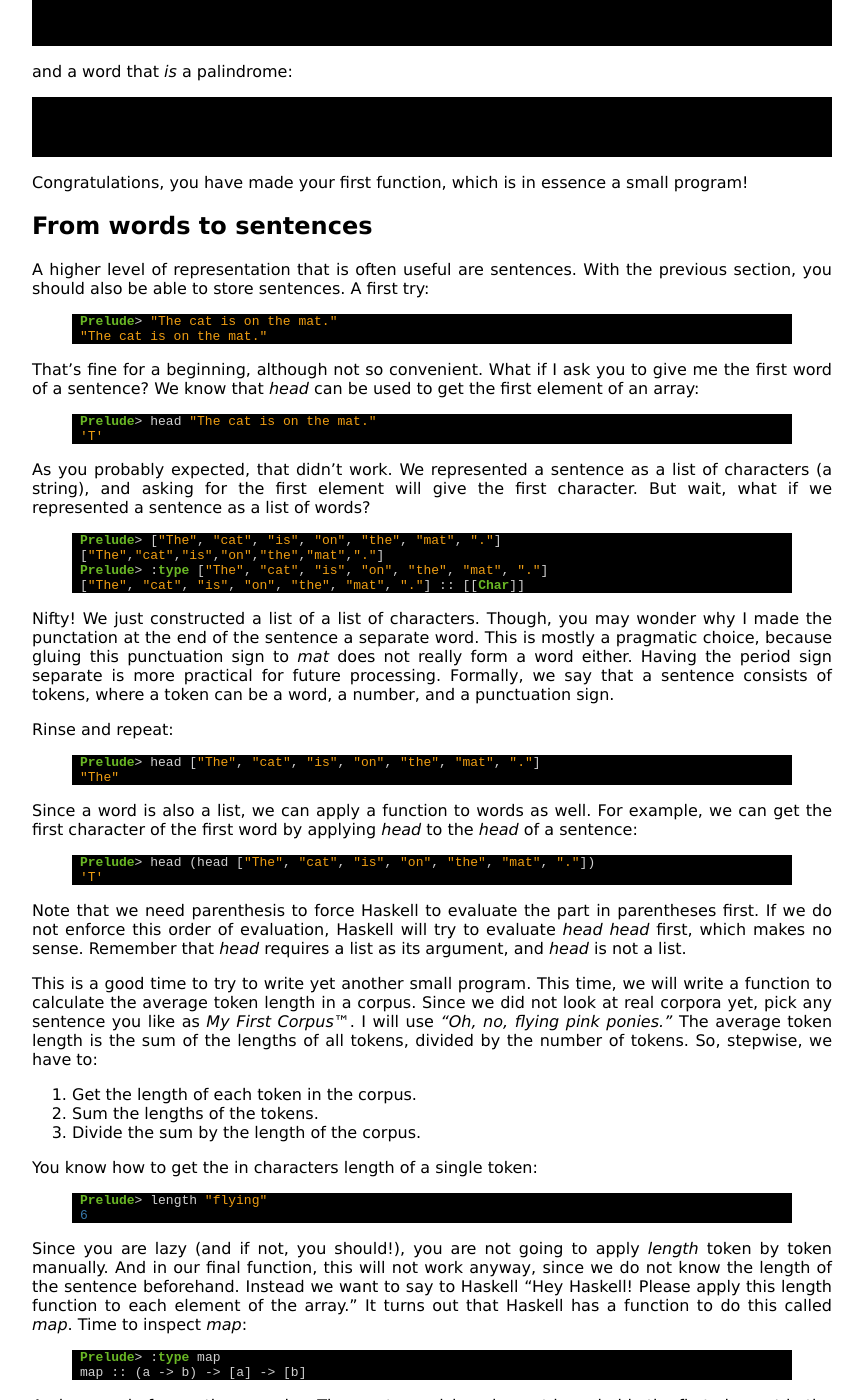
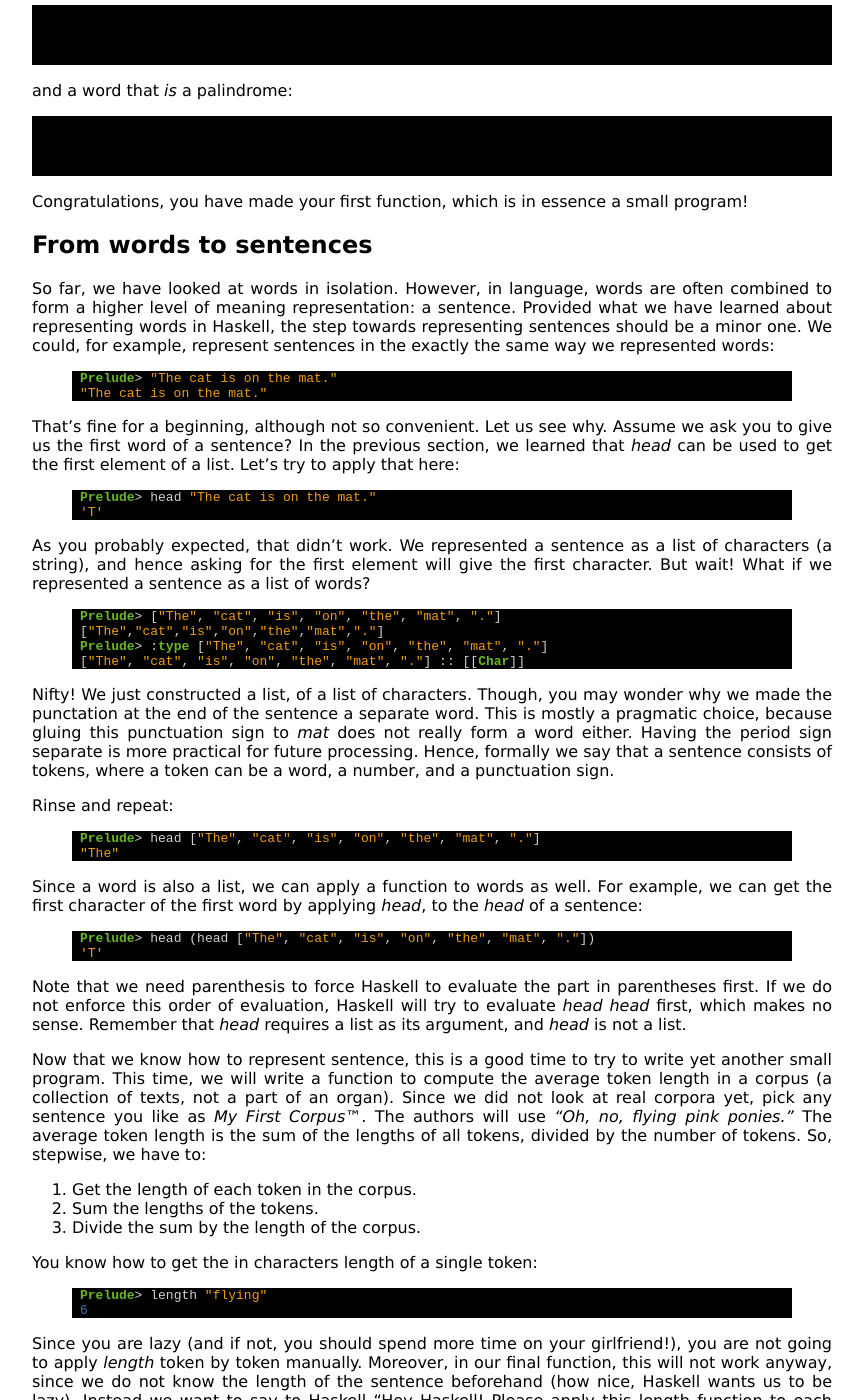
Before and after one commit to cskau/nlpwp, a Jekyll site: the page built from words.md, in a window 1280 px wide and 1400 px high, scrolled down 3246 px. Shown: the whole window, without its empty margins (208-1072 px from the left). Built offline with Jekyll 4.4.1, drawn with Linux system fonts in a browser that asks for light colours; some of the changed text lies outside the part shown.

Commit message:
Went over the section 'from words to sentences'

```diff
--- a/words.md
+++ b/words.md
@@ -95,10 +95,11 @@ Prelude> :t ['h','e','l','l','o']
 ['h','e','l','l','o'] :: [Char]
 {% endhighlight %}
 
-Its type is *[Char]*, which should be read as 'list of characters'. Of course,
-writing down words in this manner is not very convenient. Fortunately, as the
-second to last example already suggests, there is a more convenient notation:
-wrap the characters in double quotes:
+Its type is *[Char]*, which should be read as 'list of characters'. Such a
+list of characters is known as *a string* Of course, writing down words in
+this manner is not very convenient. Fortunately, as the second to last example
+already suggests, there is a more convenient notation: wrap the characters in
+double quotes:
 
 {% highlight haskell %}
 Prelude> "hello"
@@ -261,28 +262,31 @@ a small program!
 <a name="sentences"/>
 ## From words to sentences
 
-A higher level of representation that is often useful are sentences. With
-the previous section, you should also be able to store sentences. A first
-try:
+So far, we have looked at words in isolation. However, in language, words are
+often combined to form a higher level of meaning representation: a sentence.
+Provided what we have learned about representing words in Haskell, the step
+towards representing sentences should be a minor one. We could, for example,
+represent sentences in the exactly the same way we represented words:
 
 {% highlight haskell %}
 Prelude> "The cat is on the mat."
 "The cat is on the mat."
 {% endhighlight %}
 
-That's fine for a beginning, although not so convenient. What if I ask you
-to give me the first word of a sentence? We know that *head* can be used
-to get the first element of an array:
+That's fine for a beginning, although not so convenient. Let us see why.
+Assume we ask you to give us the first word of a sentence? In the previous
+section, we learned that *head* can be used to get the first element of
+a list. Let's try to apply that here:
 
 {% highlight haskell %}
 Prelude> head "The cat is on the mat."
 'T'
 {% endhighlight %}
 
-As you probably expected, that didn't work. We represented a sentence as
-a list of characters (a string), and asking for the first element will give
-the first character. But wait, what if we represented a sentence as a list
-of words?
+As you probably expected, that didn't work. We represented a sentence as a
+list of characters (a string), and hence asking for the first element will
+give the first character. But wait! What if we represented a sentence as a
+list of words?
 
 {% highlight haskell %}
 Prelude> ["The", "cat", "is", "on", "the", "mat", "."]
@@ -291,11 +295,11 @@ Prelude> :type ["The", "cat", "is", "on", "the", "mat", "."]
 ["The", "cat", "is", "on", "the", "mat", "."] :: [[Char]]
 {% endhighlight %}
 
-Nifty! We just constructed a list of a list of characters. Though, you may
-wonder why I made the punctation at the end of the sentence a separate word.
-This is mostly a pragmatic choice, because gluing this punctuation sign
-to *mat* does not really form a word either. Having the period sign separate
-is more practical for future processing. Formally, we say that a sentence
+Nifty! We just constructed a list, of a list of characters. Though, you may
+wonder why we made the punctation at the end of the sentence a separate word.
+This is mostly a pragmatic choice, because gluing this punctuation sign to
+*mat* does not really form a word either. Having the period sign separate is
+more practical for future processing. Hence, formally we say that a sentence
 consists of tokens, where a token can be a word, a number, and a punctuation
 sign.
 
@@ -307,8 +311,7 @@ Prelude> head ["The", "cat", "is", "on", "the", "mat", "."]
 {% endhighlight %}
 
 Since a word is also a list, we can apply a function to words as well. For
-example, we can get the first character of the first word by applying *head*
-to the *head* of a sentence:
+example, we can get the first character of the first word by applying *head*, to the *head* of a sentence:
 
 {% highlight haskell %}
 Prelude> head (head ["The", "cat", "is", "on", "the", "mat", "."])
@@ -320,12 +323,13 @@ parentheses first. If we do not enforce this order of evaluation, Haskell
 will try to evaluate *head head* first, which makes no sense. Remember that
 *head* requires a list as its argument, and *head* is not a list.
 
-This is a good time to try to write yet another small program. This time,
-we will write a function to calculate the average token length in a corpus.
-Since we did not look at real corpora yet, pick any sentence you like as
-*My First Corpus*™. I will use *"Oh, no, flying pink ponies."* The average
-token length is the sum of the lengths of all tokens, divided by the number
-of tokens. So, stepwise, we have to:
+Now that we know how to represent sentence, this is a good time to try to
+write yet another small program. This time, we will write a function to
+compute the average token length in a corpus (a collection of texts, not a
+part of an organ). Since we did not look at real corpora yet, pick any
+sentence you like as *My First Corpus*™. The authors will use *"Oh, no, flying
+pink ponies."* The average token length is the sum of the lengths of all
+tokens, divided by the number of tokens. So, stepwise, we have to:
 
 1. Get the length of each token in the corpus.
 2. Sum the lengths of the tokens.
@@ -338,11 +342,12 @@ Prelude> length "flying"
 6
 {% endhighlight %}
 
-Since you are lazy (and if not, you should!), you are not going to apply
-*length* token by token manually. And in our final function, this will not
-work anyway, since we do not know the length of the sentence beforehand.
-Instead we want to say to Haskell "Hey Haskell! Please apply this length
-function to each element of the array." It turns out that Haskell has a
+Since you are lazy (and if not, you should spend more time on your
+girlfriend!), you are not going to apply *length* token by token manually.
+Moreover, in our final function, this will not work anyway, since we do not
+know the length of the sentence beforehand (how nice, Haskell wants us to be
+lazy). Instead we want to say to Haskell "Hey Haskell! Please apply this
+length function to each element of the list." It turns out that Haskell has a
 function to do this called *map*. Time to inspect *map*:
 
 {% highlight haskell %}
@@ -356,7 +361,7 @@ we now see three types, *(a -> b)*, *[a]* and *[b]*. The latter is simple:
 this function takes two arguments, *(a -> b)* and *[a]*, and returns *[b]*.
 *(a -> b)* as the notation suggests, is a function taking an *a* and returning
 a *b*. So, *map* is actually a function that takes a function as its argument,
-or in functional programming-speak a *higher order* function.
+or in functional programming-speak: a *higher order* function.
 
 So, *map* is a function that takes a function that maps from *a* to *b*, takes
 a list of *a*s, and returns a list of *b*s. That looks a suspiciously lot like
@@ -365,43 +370,45 @@ length that takes a list and returns its length as an integer, and we want to
 have a list of integers representing the lengths. Looks like we have a winner!
 
 {% highlight haskell %}
-Prelude> map length ["Oh", ",", "no", ",", "flying", ",", "pink" ,"ponies"]
+Prelude> map length ["Oh", ",", "no", ",", "flying", ",", "pink", "ponies"]
 [2,1,2,1,6,1,4,6]
 {% endhighlight %}
 
-We have now completed out first step: we have the length of each token in the
-corpus. We now have to sum the lengths that we just retrieved. Fortunately,
-Haskell has a *sum* function:
+We have now completed our first step: we have the length of each token in the
+corpus. Next, we have to sum the lengths that we have just retrieved.
+Fortunately, Haskell has a *sum* function:
 
 {% highlight haskell %}
 Prelude> :type sum
 sum :: (Num a) => [a] -> a
 {% endhighlight %}
 
-Ok, sum takes a list of *a*, and returns an *a*. But where did the
-*(Num a) =>* come from? *Num* is a so-called typeclass. A type can belong
-to one or more typeclasses. But this does not come without cost, belonging
-to a typeclass requires that certain functions need to be defined. For
-instance, the typeclass *Num* is a typeclass for numbers, that requires
-amongst others functions that define addition or subtraction. Coming back to
-the type signature, *sum* will sum a list of *a*, but not just any *a*, only
-those that belong to the typeclass *Num*. And after all, this makes sense:
-we cannot sum strings or planets, only numbers.
+Ok, sum takes a list of *a*s, and returns an *a*. But where did the *(Num a)
+=>* come from? Well, *Num* is a so-called typeclass. A type can belong to one
+or more of such typeclasses. But belonging to a typeclass does not come
+without cost. In fact, it requires that certain functions need to be defined
+for types that belong to it. For instance, the typeclass *Num* is a typeclass
+for numbers, which requires amongst others, functions that define addition or
+subtraction. Coming back to the type signature, *sum* will sum a list of *a*s,
+but not just any *a*s, only those that belong to the typeclass *Num*. And
+after all, this makes sense, doesn't it? We cannot sum strings or planets, but
+we can sum numbers. In fact, we can only sum numbers.
 
 After this solemn introduction into typeclasses, feel free to take a cup
-of tea, and try step two:
+of tea (or coffee, as one of the authors prefers), and try step two:
 
 {% highlight haskell %}
-Prelude> sum (map length ["Oh", ",", "no", ",", "flying", ",", "pink" ,"ponies"])
+Prelude> sum (map length ["Oh", ",", "no", ",", "flying", ",", "pink", "ponies"])
 23
 {% endhighlight %}
 
-By now, you will probably smell victory. You only need to divide the sum
-by the length of the sentence using the division operator (*/*):
+By now, you will probably smell victory. The only step that remains is to
+divide the sum by the length of the sentence using the division operator
+(*/*):
 
 {% highlight haskell %}
-Prelude> sum (map length ["Oh", ",", "no", ",", "flying", ",", "pink" ,"ponies"]) /
-  length ["Oh", ",", "no", ",", "flying", ",", "pink" ,"ponies"]
+Prelude> sum (map length ["Oh", ",", "no", ",", "flying", ",", "pink", "ponies"]) /
+  length ["Oh", ",", "no", ",", "flying", ",", "pink", "ponies"]
 
 <interactive>:1:0:
     No instance for (Fractional Int)
@@ -415,24 +422,26 @@ Prelude> sum (map length ["Oh", ",", "no", ",", "flying", ",", "pink" ,"ponies"]
            / length ["Oh", ",", "no", ....]
 {% endhighlight %}
 
-I hope you poured yourself a cup of herb tea! While this is all a bit cryptic,
-the second line (*No instance for (Fractional Int)*) gives some idea where
-this comes from. *Fractional* is typeclass for fractional numbers, and Haskell
-complains that Int is not defined to be of the typeclass *Int*. This sounds
-obvious, since an integer is not a fractional number. In other words, Haskell
-is trying to tell us that there is an *Int* in some place where it expected
-a type belonging to the typeclass *Fractional*. Since the division is the
-only new component, it is the first suspect:
+I hope you poured yourself a cup of herb tea! (or alternatively: espresso!)
+While this is all a bit cryptic, the second line (*No instance for (Fractional
+Int)*) gives some idea where this comes from. *Fractional* is typeclass for
+fractional numbers, and Haskell complains that Int is not defined to be of the
+typeclass *Fractional*. This sounds obvious, since an integer is not a
+fractional number. In other words, Haskell is trying to tell us that there is
+an *Int* in some place where it expected a type belonging to the typeclass
+*Fractional*. Since the division is the only new component, it is the first
+suspect of the breakdown:
 
 {% highlight haskell %}
 Prelude> :type (/)
 (/) :: (Fractional a) => a -> a -> a
 {% endhighlight %}
 
-First off, I put the division operator in parentheses. This is a so-called
-*infix function* that is put between its arguments (like *1.0 / 2.0*). By
-putting an infix operator in parentheses, you are stating that you would like
-to use it as a regular function. This means you can things like this:
+First off, we put the division operator in parentheses. We have done this
+because the division operator is used as a so-called *infix function*: it is a
+function that is put between its arguments (like *1.0 / 2.0*). By putting an
+infix operator in parentheses, you are stating that you would like to use it
+as a regular function. This means you can do things like this:
 
 {% highlight haskell %}
 Prelude> (/) 1.0 2.0
@@ -445,11 +454,11 @@ that we calculated clearly do not belong to this typeclass, since they are
 of the type *Int*:
 
 {% highlight haskell %}
-Prelude> :type sum (map length ["Oh", ",", "no", ",", "flying", ",", "pink" ,"ponies"])
-sum (map length ["Oh", ",", "no", ",", "flying", ",", "pink" ,"ponies"])
+Prelude> :type sum (map length ["Oh", ",", "no", ",", "flying", ",", "pink", "ponies"])
+sum (map length ["Oh", ",", "no", ",", "flying", ",", "pink", "ponies"])
   :: Int
-Prelude> :type length ["Oh", ",", "no", ",", "flying", ",", "pink" ,"ponies"]
-length ["Oh", ",", "no", ",", "flying", ",", "pink" ,"ponies"]
+Prelude> :type length ["Oh", ",", "no", ",", "flying", ",", "pink", "ponies"]
+length ["Oh", ",", "no", ",", "flying", ",", "pink", "ponies"]
   :: Int
 {% endhighlight %}
 
@@ -458,15 +467,15 @@ integer to any kind of number. Add *fromIntegral*, and you surely do get the
 average token length of the corpus:
 
 {% highlight haskell %}
-Prelude> fromIntegral (sum (map length ["Oh", ",", "no", ",", "flying", ",", "pink" ,"ponies"])) /
-  fromIntegral (length ["Oh", ",", "no", ",", "flying", ",", "pink" ,"ponies"])
+Prelude> fromIntegral (sum (map length ["Oh", ",", "no", ",", "flying", ",", "pink", "ponies"])) /
+  fromIntegral (length ["Oh", ",", "no", ",", "flying", ",", "pink", "ponies"])
 2.875
 {% endhighlight %}
 
-That's a bumpier ride than you may have expected. Don't worry! During my first
-forays into Haskell, I was convinced that I am too stupid for this. After more
-practice, you will learn that Haskell is actually a very simple and logical
-language.
+Well, that was a bumpier ride than you may have expected. Don't worry! During
+our first forays into Haskell, we were convinced that were too stupid for this
+too (and here we are writing a book). However, after more practice, you will
+learn that Haskell is actually a very simple and logical language.
 
 Maybe it will feel more like a victory after generalizing this to a function.
 You can follow the same pattern as in the palindrome example: replace the
@@ -500,11 +509,12 @@ Prelude> averageLength [["I", "like", "Haskell", "."],
 4.333333333333333
 {% endhighlight %}
 
-That's the average sentence length. It turns out that, although we set out
-to make a function to calculate the average token length, we wrote a function
-that calculates the average length of lists in a list. This happens very often
-when you write Haskell programs: lots of functions are generic and can be
-reused for other tasks.
+That's the average sentence length, expressed in number of words. It turns out
+that, although we set out to make a function to calculate the average token
+length, we wrote a function that calculates the average length of lists in a
+list (e.g., characters in words, words in sentences, or sentences in a text).
+This happens very often when you write Haskell programs: lots of functions are
+generic and can be reused for other tasks.
 
 <a name="tokenization"/>
 # A note on tokenization
```
